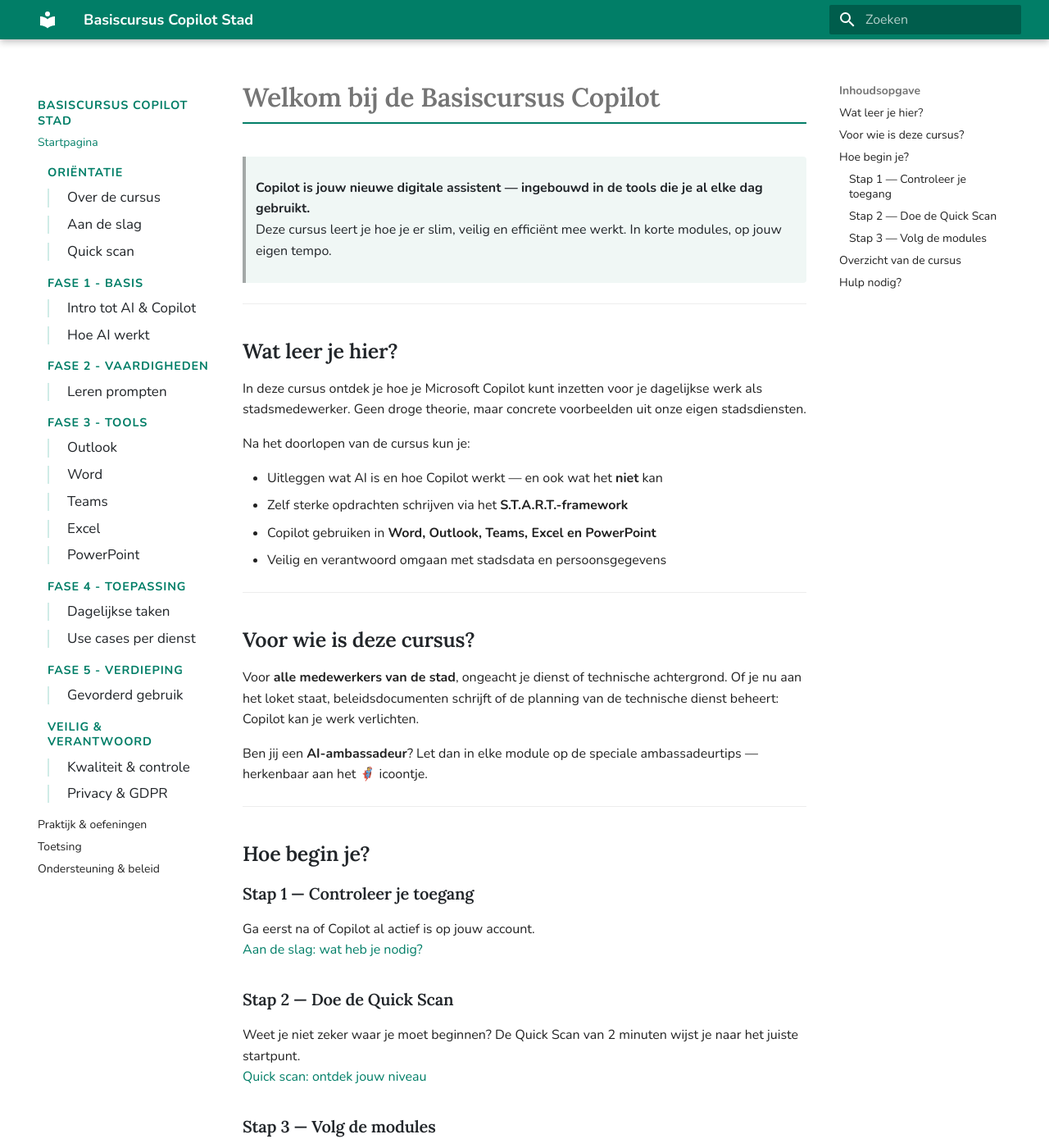
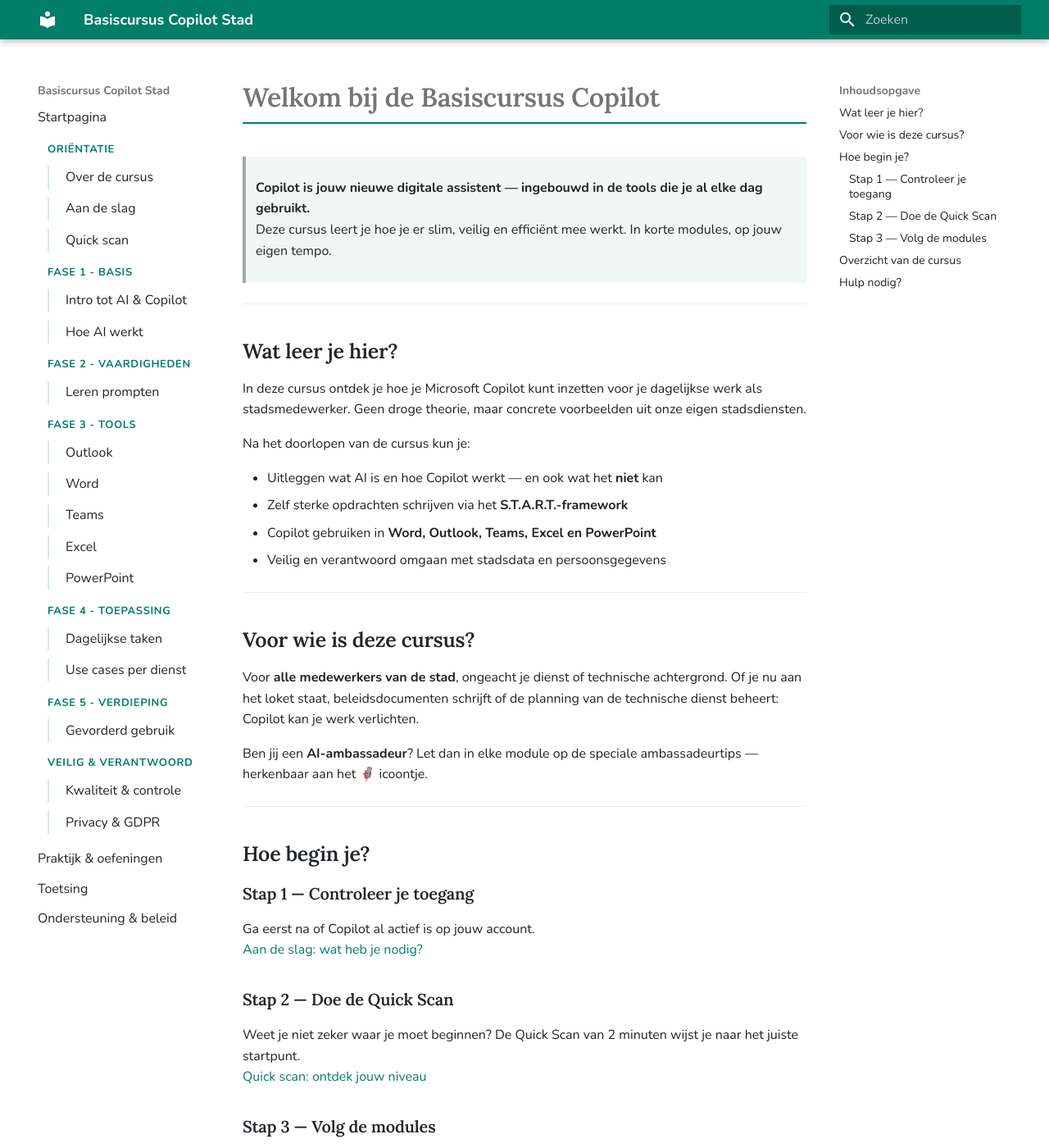
Before and after one commit to blueblot-lier/basiscursus, an MkDocs documentation site: the page built from docs/index.md, in a window 1280 px wide and 1400 px high. Shown: the whole window at 82% size. Built offline with MkDocs 1.6.1 and Material for MkDocs 9.7.7, drawn with Linux system fonts in a browser that asks for light colours.

Commit message:
navigatie qua styling aangepast 1

```diff
--- a/docs/stylesheets/extra.css
+++ b/docs/stylesheets/extra.css
@@ -40,32 +40,36 @@
 }
 
 /* ============================================================
-   NAVIGATIESTRUCTUUR — sectietitels vs. paginalinks
+   NAVIGATIESTRUCTUUR
    ============================================================ */
 
-/* Sectietitels: groter, vetter, merkkleur, wat lucht erboven */
-.md-nav--primary .md-nav__title,
+/* Sectietitels: compact, vetter, merkkleur */
 .md-nav__item--section > .md-nav__link {
   font-family: 'Nunito', sans-serif;
-  font-size: 0.72rem;
+  font-size: 0.65rem;
   font-weight: 700;
   text-transform: uppercase;
-  letter-spacing: 0.06em;
+  letter-spacing: 0.05em;
   color: #017E67 !important;
-  margin-top: 1.2em;
+  margin-top: 0.6em;
+  margin-bottom: 0.1em;
   padding-left: 0.6rem;
+  line-height: 1.3;
 }
 
 /* Subpagina's: inspringen + subtiele linkerbalk */
 .md-nav__item--section .md-nav .md-nav__link {
-  padding-left: 1.1rem;
+  padding-left: 1rem;
+  padding-top: 0.18em;
+  padding-bottom: 0.18em;
   border-left: 2px solid #d0ece7;
   margin-left: 0.6rem;
-  font-size: 0.85rem;
+  font-size: 0.8rem;
+  line-height: 1.4;
   color: #212529;
 }
 
-/* Subpagina's: hover-effect */
+/* Subpagina's: hover */
 .md-nav__item--section .md-nav .md-nav__link:hover {
   border-left-color: #017E67;
   color: #017E67 !important;
@@ -73,7 +77,7 @@
   border-radius: 0 4px 4px 0;
 }
 
-/* Actieve pagina: groene balk + groene tekst */
+/* Actieve pagina */
 .md-nav__item--section .md-nav .md-nav__link--active {
   border-left: 3px solid #017E67 !important;
   color: #017E67 !important;
@@ -82,8 +86,20 @@
   border-radius: 0 4px 4px 0;
 }
 
+/* Losse pagina's onderaan (Praktijk, Toetsing, Ondersteuning) */
+.md-nav--primary > .md-nav__list > .md-nav__item:not(.md-nav__item--section) > .md-nav__link {
+  font-size: 0.8rem;
+  padding-top: 0.18em;
+  padding-bottom: 0.18em;
+  color: #212529;
+}
+
+.md-nav--primary > .md-nav__list > .md-nav__item:not(.md-nav__item--section) > .md-nav__link:hover {
+  color: #017E67 !important;
+}
+
 /* ============================================================
-   REST VAN DE STIJL
+   CONTENT
    ============================================================ */
 
 /* --- Admonition: tip --- */
```
